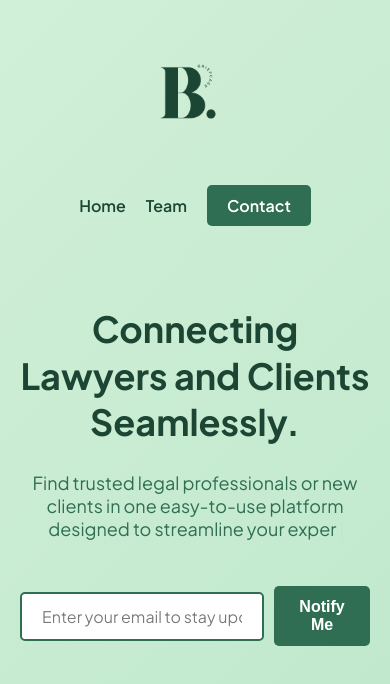
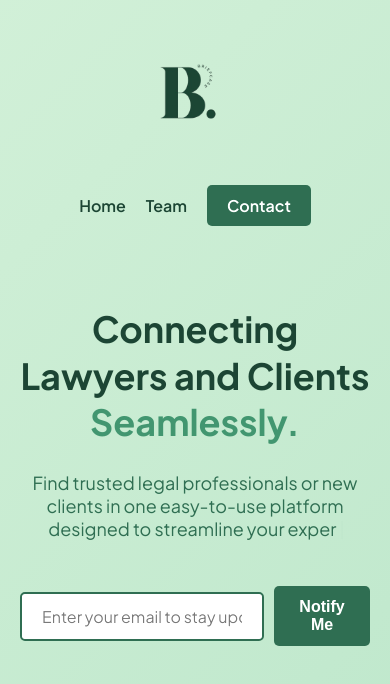
Before and after one commit to atul-raman/briefcase-site, a React (Create React App) app: page / in a window 390 px wide. Shown: the top 684 px of the page. Built offline with nearby package versions, Linux system fonts and the light colour scheme.

Commit message:
Updated navbar responsiveness

```diff
--- a/src/components/Home.css
+++ b/src/components/Home.css
@@ -29,12 +29,25 @@
   color: #1b4332;
 }
 
-/* Fixed container for typewriter text to avoid layout shift */
+.animate-seamlessly {
+  display: inline-block;
+  animation: colorFade 2s ease-in-out forwards;
+}
+
+@keyframes colorFade {
+  0% {
+    color: #1b4332;
+  }
+  100% {
+    color: #40916c;
+  }
+}
+
 .typewriter-container {
   font-size: 18px;
   margin-bottom: 35px;
   color: #2d6a4f;
-  min-height: 80px; /* Adjust based on your expected text height */
+  min-height: 80px;
 }
 
 .email-form {
@@ -72,7 +85,6 @@
   transform: translateY(-3px);
 }
 
-/* Success message */
 .success-message {
   margin-top: 20px;
   padding: 12px 20px;
@@ -85,7 +97,6 @@
   animation: fadeIn 0.5s ease-out forwards;
 }
 
-/* Responsive styles */
 @media (max-width: 768px) {
   .hero-content h1 {
     font-size: 36px;
@@ -95,7 +106,6 @@
     max-width: 90%;
   }
 
-  /* On mobile, keep the email form in one row with equal widths */
   .email-form {
     flex-direction: row;
   }
--- a/src/components/Home.js
+++ b/src/components/Home.js
@@ -18,7 +18,10 @@ const Home = () => {
     <main>
       <section className="hero">
         <div className="hero-content">
-          <h1>Connecting Lawyers and Clients Seamlessly.</h1>
+        <h1>
+  Connecting Lawyers and Clients{' '}
+  <span className="animate-seamlessly">Seamlessly.</span>
+</h1>
           {/* Wrap the typewriter text in a container with fixed height */}
           <div className="typewriter-container">
             <Typewriter
```
